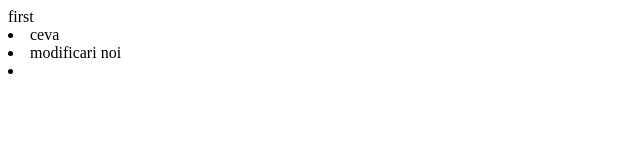
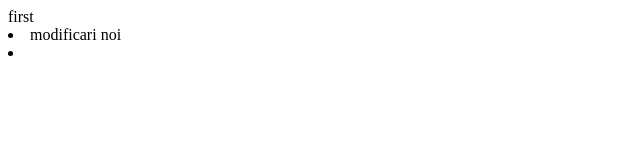
Before and after one commit to i626F/gitTutorial, a plain HTML site: page index.html in a window 1280 px wide. Shown: the whole page, without its empty margins (0-640 px from the left). Drawn offline with Linux system fonts and the light colour scheme.

Commit message:
Update index.html

```diff
--- a/index.html
+++ b/index.html
@@ -8,7 +8,6 @@
   </head>
   <body>
     <div>first</div>
-    <li>ceva</li>
     <li>modificari noi</li>
     <li></li>
   </body>
```
